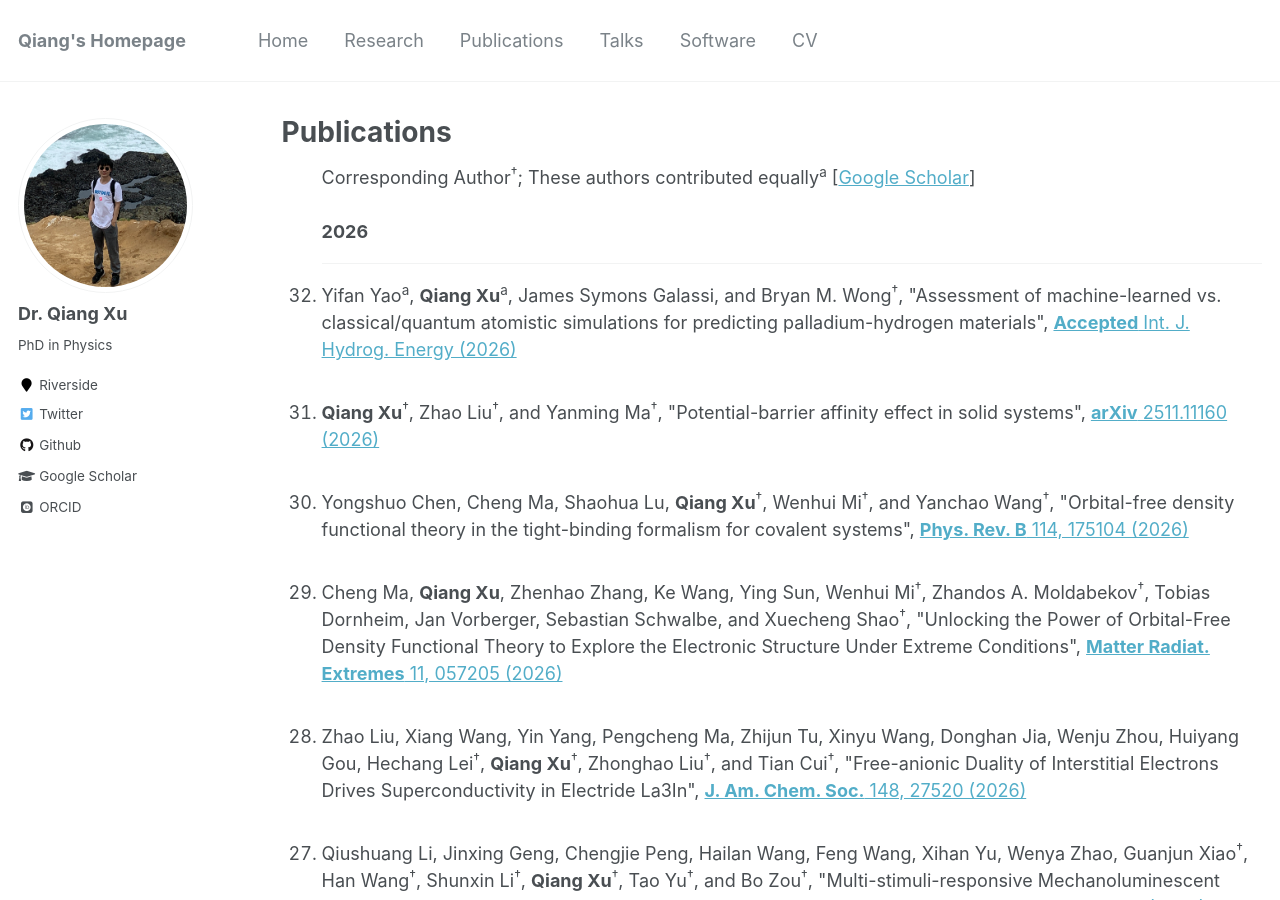
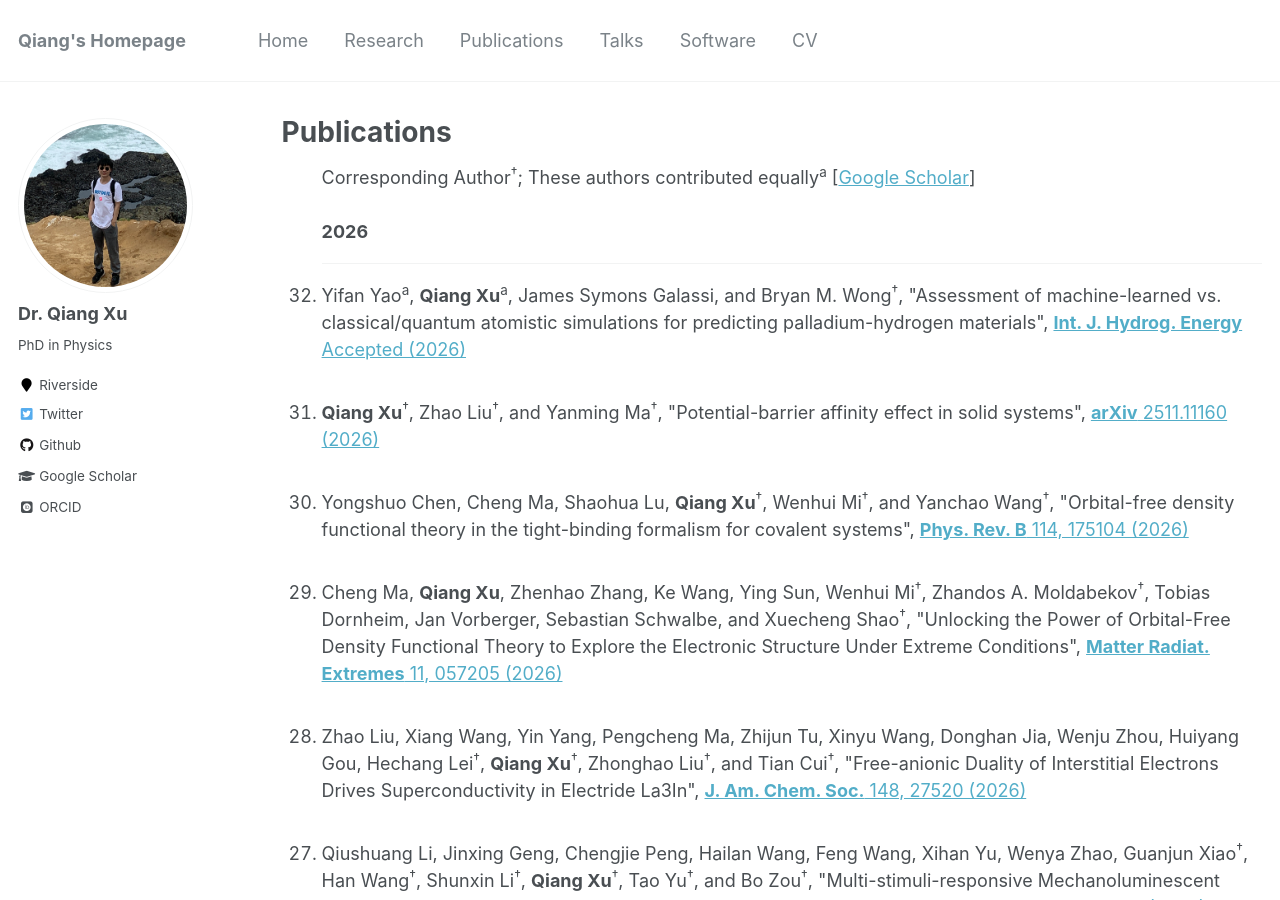
Before and after one commit to xqjlu/xqjlu.github.io, a Jekyll site: the page built from _pages/publications.md, in a window 1280 px wide and 900 px high. Built offline with Jekyll 4.4.1, drawn with Linux system fonts in a browser that asks for light colours; some web fonts are replaced.

Commit message:
Journal name

```diff
--- a/_pages/publications.md
+++ b/_pages/publications.md
@@ -40,7 +40,7 @@ Corresponding Author<sup>†</sup>; These authors contributed equally<sup>a</sup
 
 <li>Yifan Yao<sup>a</sup>, <b>Qiang Xu</b><sup>a</sup>, James Symons Galassi, and Bryan M. Wong<sup>†</sup>,
 "Assessment of machine-learned vs. classical/quantum atomistic simulations for predicting palladium-hydrogen materials",
-<a href="https://xqjlu.github.io/publications/" target="_blank"><b>Accepted</b> Int. J. Hydrog. Energy (2026)</a>
+<a href="https://xqjlu.github.io/publications/" target="_blank"><b>Int. J. Hydrog. Energy</b> Accepted (2026)</a>
 </li><br>
 
 <li><b>Qiang Xu</b><sup>†</sup>, Zhao Liu<sup>†</sup>, and Yanming Ma<sup>†</sup>,
```
